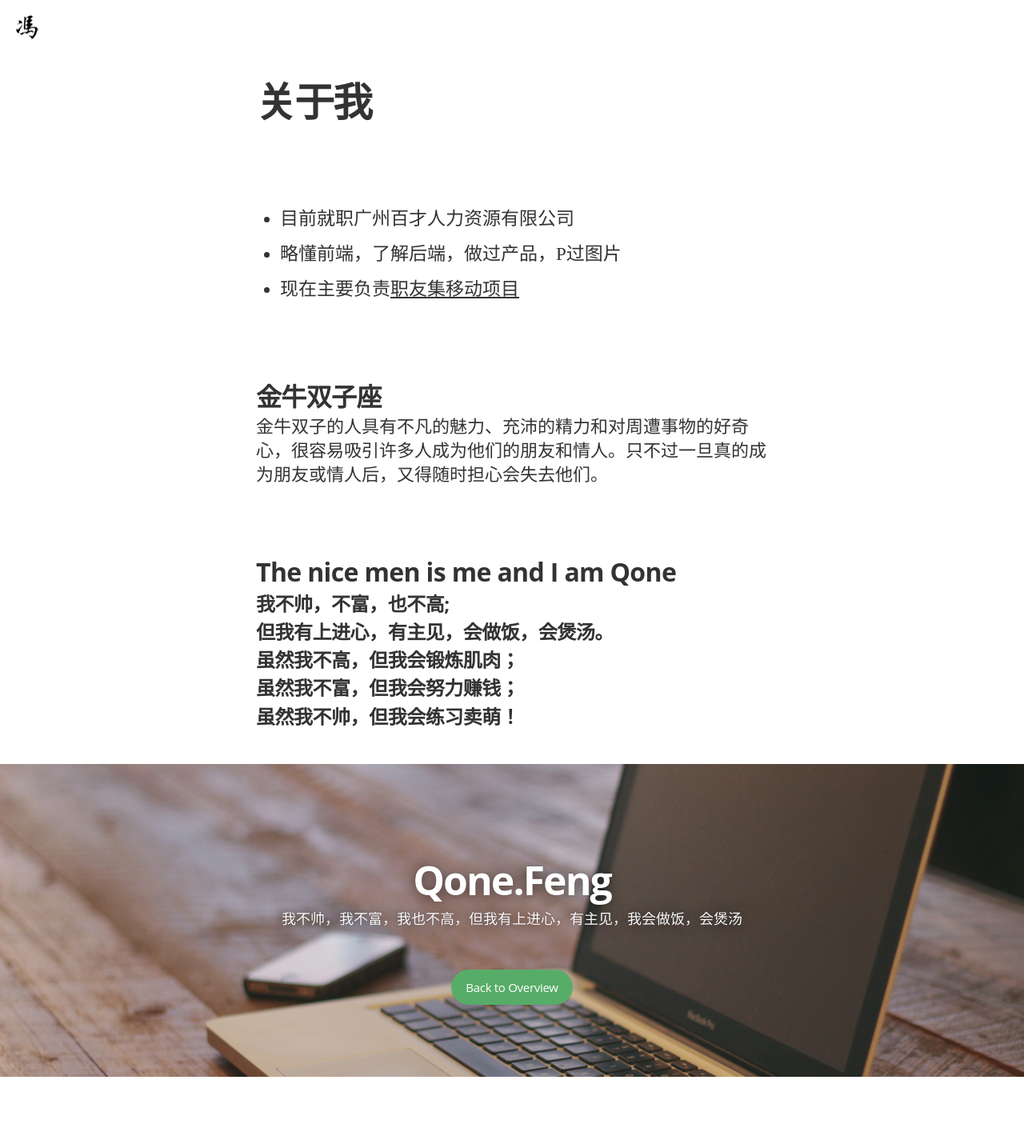
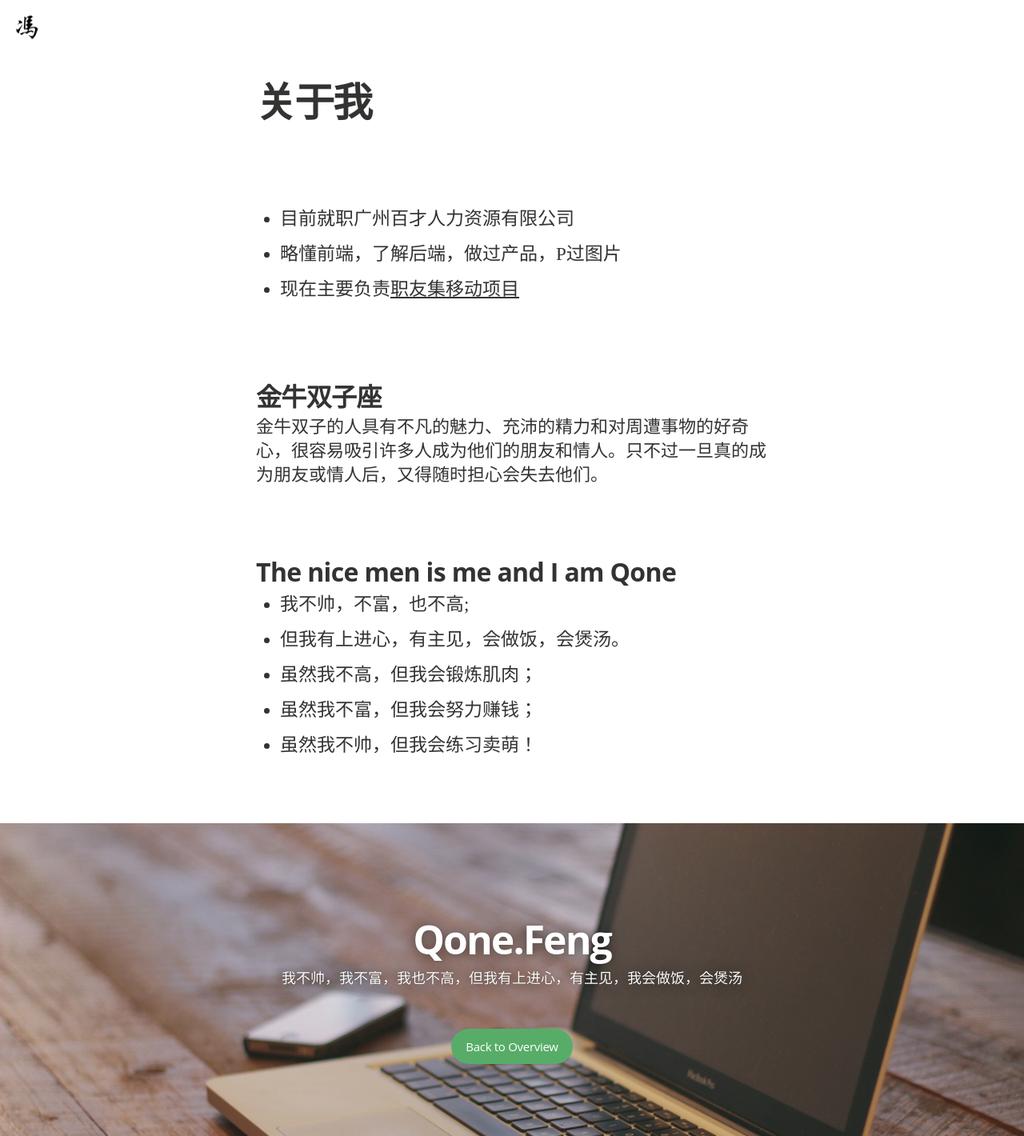
Before and after one commit to QoneFeng/qonefeng.github.io, a Jekyll site: the page built from about.md, in a window 1280 px wide. Shown: the whole page at 80% size. Built offline with Jekyll 4.4.1, drawn with Linux system fonts in a browser that asks for light colours; nearby versions of some CDN libraries; some web fonts are replaced; before the commit the page ends 1346 px from its top, so only the background shows below that.

```diff
--- a/about.md
+++ b/about.md
@@ -3,20 +3,16 @@ layout: page
 title: 关于我
 permalink: /about/
 ---
-
 * 目前就职广州百才人力资源有限公司
 * 略懂前端，了解后端，做过产品，P过图片
 * 现在主要负责[职友集移动项目](http://www.jobui.com)
 
-
 ## 金牛双子座
-
 金牛双子的人具有不凡的魅力、充沛的精力和对周遭事物的好奇心，很容易吸引许多人成为他们的朋友和情人。只不过一旦真的成为朋友或情人后，又得随时担心会失去他们。
 
-
 ## The nice men is me and I am Qone
-### 我不帅，不富，也不高;
-### 但我有上进心，有主见，会做饭，会煲汤。
-### 虽然我不高，但我会锻炼肌肉；
-### 虽然我不富，但我会努力赚钱；
-### 虽然我不帅，但我会练习卖萌！
+* 我不帅，不富，也不高;
+* 但我有上进心，有主见，会做饭，会煲汤。
+* 虽然我不高，但我会锻炼肌肉；
+* 虽然我不富，但我会努力赚钱；
+* 虽然我不帅，但我会练习卖萌！
```
